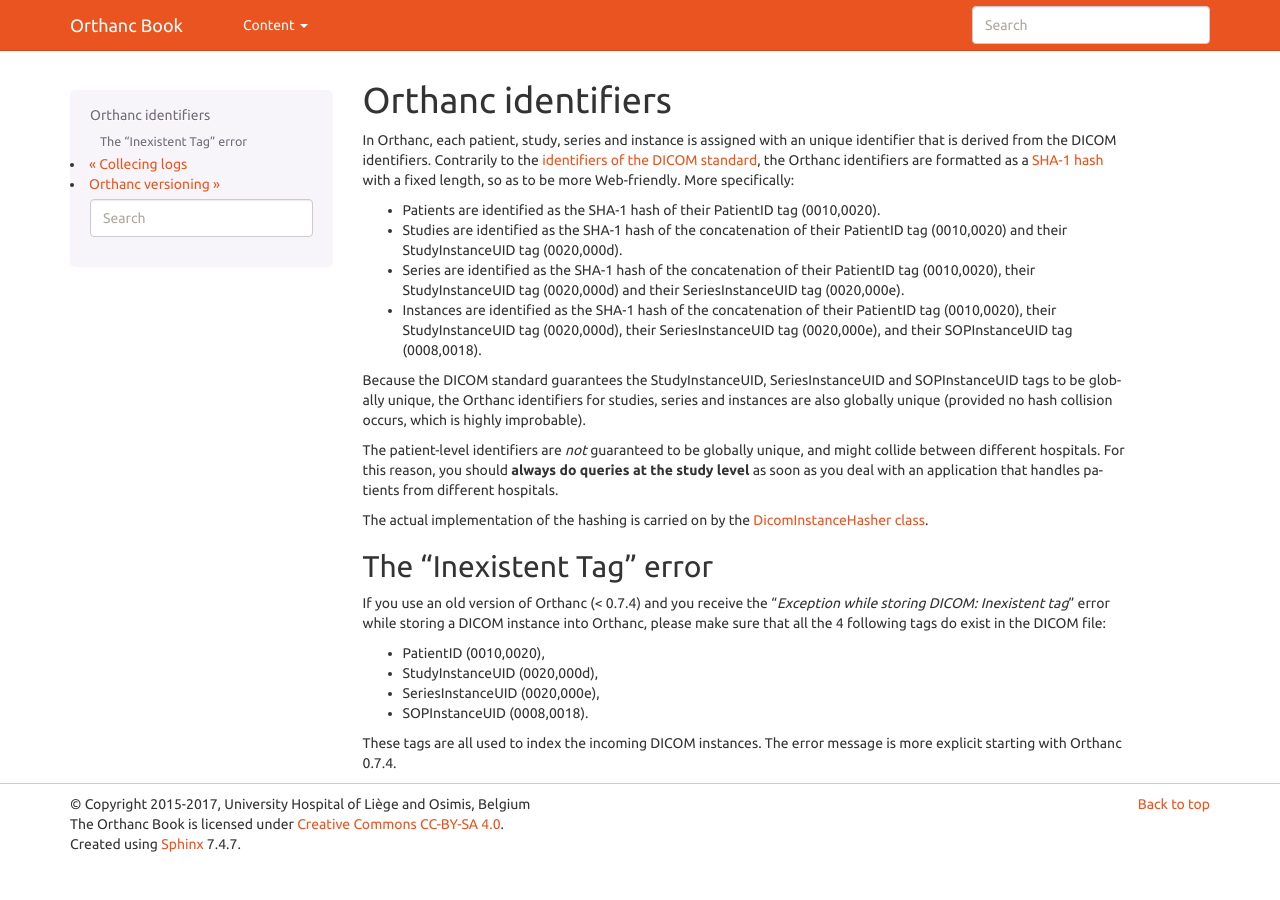
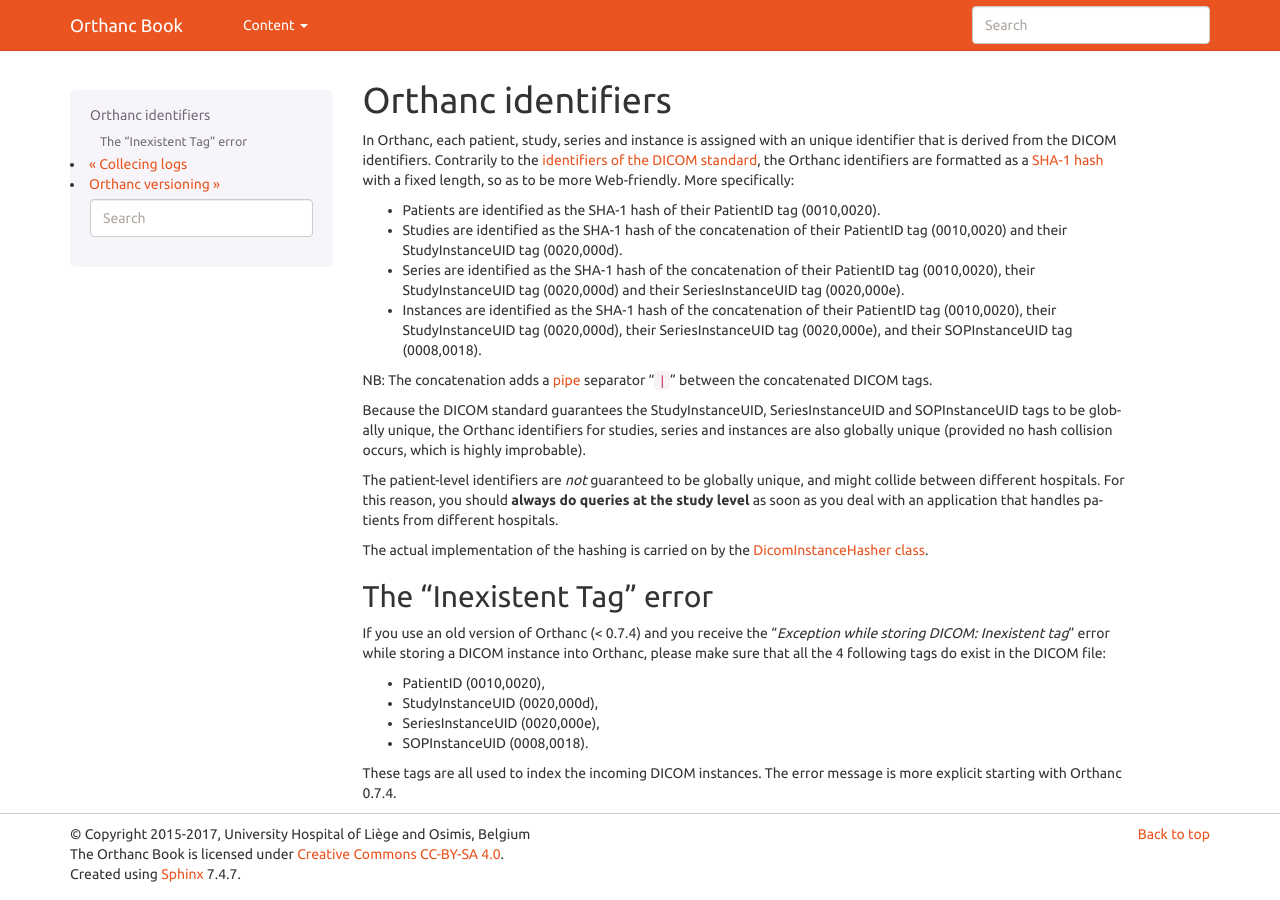
Before and after one commit to orthanc-mirrors/orthanc-book, a Sphinx documentation site: the page built from Sphinx/source/faq/orthanc-ids.rst, in a window 1280 px wide. Built offline with Sphinx 7.4.7, drawn with Linux system fonts in a browser that asks for light colours.

Commit message:
note about concatenation

```diff
--- a/Sphinx/source/faq/orthanc-ids.rst
+++ b/Sphinx/source/faq/orthanc-ids.rst
@@ -22,6 +22,10 @@
   their PatientID tag (0010,0020), their StudyInstanceUID tag
   (0020,000d), their SeriesInstanceUID tag (0020,000e), and their
   SOPInstanceUID tag (0008,0018).
+
+NB: The concatenation adds a `pipe
+<https://en.wikipedia.org/wiki/Vertical_bar>`__ separator "``|``"
+between the concatenated DICOM tags.
 
 Because the DICOM standard guarantees the StudyInstanceUID,
 SeriesInstanceUID and SOPInstanceUID tags to be globally unique, the
```
